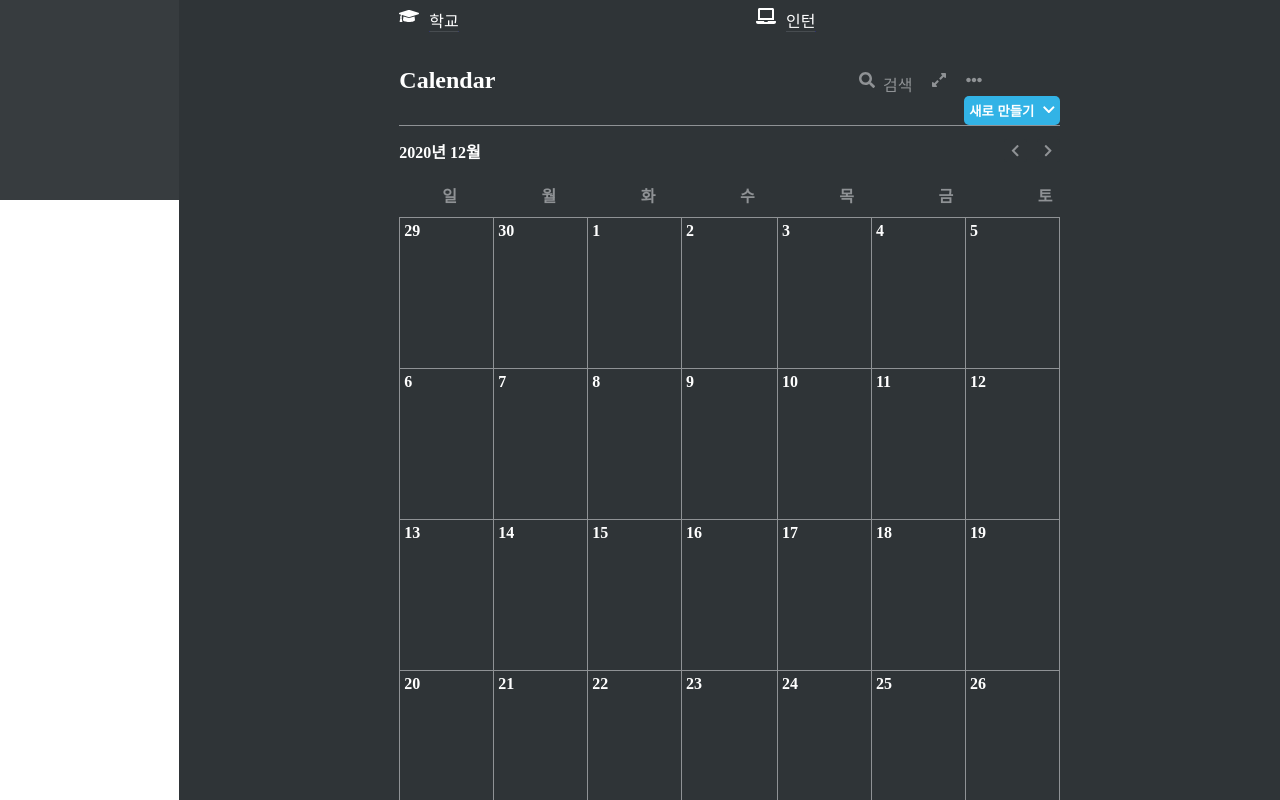
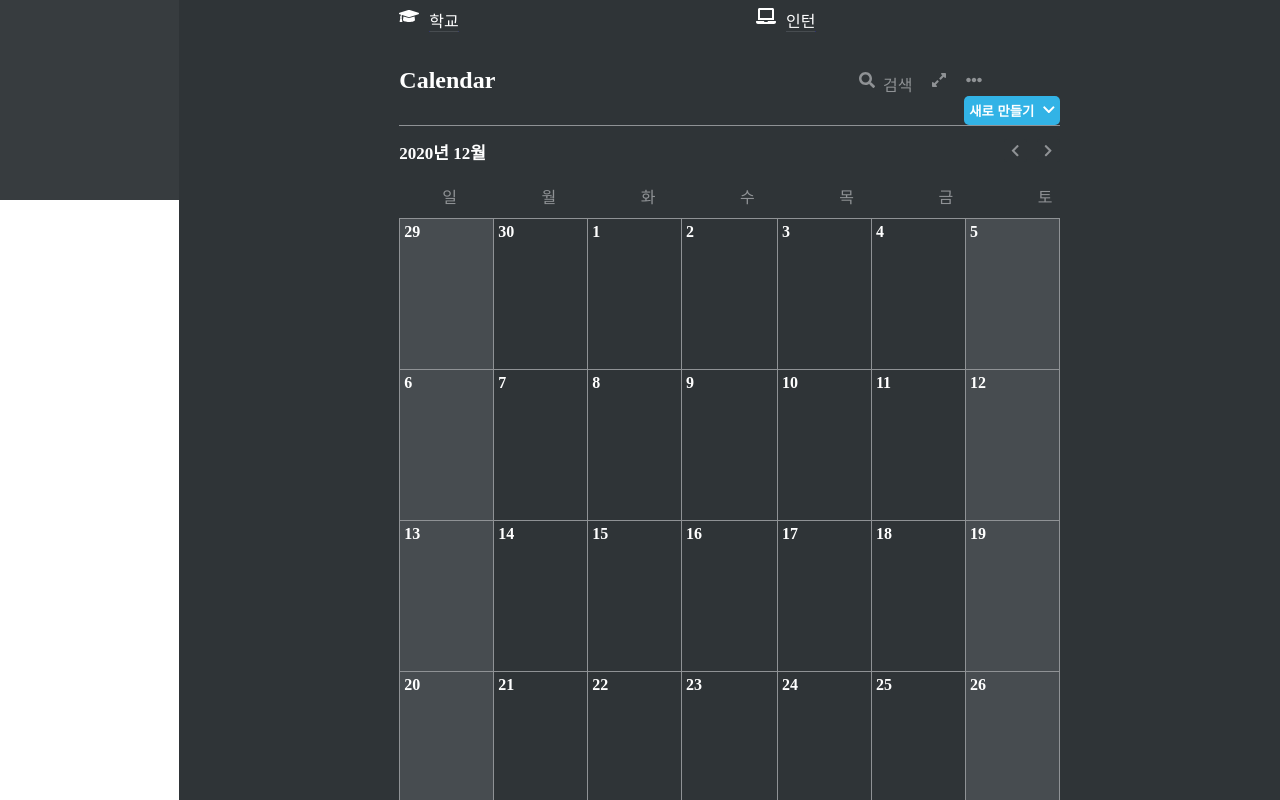
Before and after one commit to JangIBin/Calendar_App, a React (Create React App) app: page / in a window 1280 px wide. Shown: the part 600-1400 px from the top of the page. Built offline with nearby package versions, Linux system fonts and the light colour scheme.

Commit message:
calendar 수정

```diff
--- a/src/components/Main.js
+++ b/src/components/Main.js
@@ -58,9 +58,7 @@ function Main() {
               </div>
             </div>
             <div className="main-calendar">
-              <div className="table">
-                <CalendarApp  />
-              </div>
+                  <CalendarApp  />
           	</div>
         	</div>
       	</div>
--- a/src/components/calendar/CalendarApp.css
+++ b/src/components/calendar/CalendarApp.css
@@ -1,3 +1,35 @@
+.calendar-header {
+  margin-bottom: 20px;
+}
+
+.calendar-header span {
+	color: #ffffff;
+	font-weight: bold;
+	font-size: 17px;
+}
+
+.calendar-header .control-btn {
+  float: right;
+}
+
+.calendar-header .control-btn button {
+  border: 0;
+  border-radius: 3px;
+  background-color: #2f3437;
+  width: 23px;
+  height: 23px;
+  margin-left: 10px;
+  outline: none;
+}
+
+.calendar-header .control-btn button:hover {
+  background-color: #474c50;
+}
+
+.calendar-header .control-btn i {
+  color: #8f9295;
+}
+
 .tbody .day div.before {
 	background-color: grey;
 	width: 21px;
@@ -19,12 +51,12 @@
 	border-radius: 50px;
 }
 
-.tbody .day-names {
+.day-names {
 	display: flex;
 	margin-bottom: 10px;
 }
 
-.tbody .day-names .week {
+.day-names .week {
 	margin-left: 6.5%;
 	margin-right: 6.3%;
 	color: #8f9295;
--- a/src/components/calendar/CalendarApp.js
+++ b/src/components/calendar/CalendarApp.js
@@ -29,22 +29,22 @@ function CalendarApp() {
 
   return (
     <div className="calendar">
-      <div className="thead">
+      <div className="calendar-header">
         <span>{value.format('YYYY년 MM월')}</span>
         <div className="control-btn">
           <button onClick={() => {setValue(prevMonth())}}><i><FontAwesomeIcon icon={faChevronLeft}/></i></button>
           <button onClick={() => {setValue(nextMonth())}}><i><FontAwesomeIcon icon={faChevronRight}/></i></button>
         </div>
-
       </div>
-      <div className="tbody">
       <div className="day-names">
       {
         ["일", "월", "화", "수", "목", "금", "토"].map((d) => (
-              <div className="week">{d}</div>
+          <div key={d} className="week">{d}</div>
         ))
       }
     </div>
+    <table className="table">
+      <tbody className="tbody">
       {
         calendar.map((week, index) => (
           <tr key={index}>
@@ -58,7 +58,8 @@ function CalendarApp() {
           </tr>
         ))
       }
-  	  </div>
+  	  </tbody>
+    </table>
   </div>
   )
 }
--- a/src/components/style/Main.css
+++ b/src/components/style/Main.css
@@ -192,29 +192,3 @@
 .main .main-background-2 .main-calendar .calendar-date {
   margin: 3px 0 0 20px;
 }
-
-.thead {
-  margin-bottom: 20px;
-}
-
-.thead .control-btn {
-  float: right;
-}
-
-.thead .control-btn button {
-  border: 0;
-  border-radius: 3px;
-  background-color: #2f3437;
-  width: 23px;
-  height: 23px;
-  margin-left: 10px;
-  outline: none;
-}
-
-.thead .control-btn button:hover {
-  background-color: #474c50;
-}
-
-.thead .control-btn i {
-  color: #8f9295;
-}
```
Also changed, not shown: 1 other file (tests, documents, lock files or other folders). Lines whose indentation alone changed are shown as unchanged.
